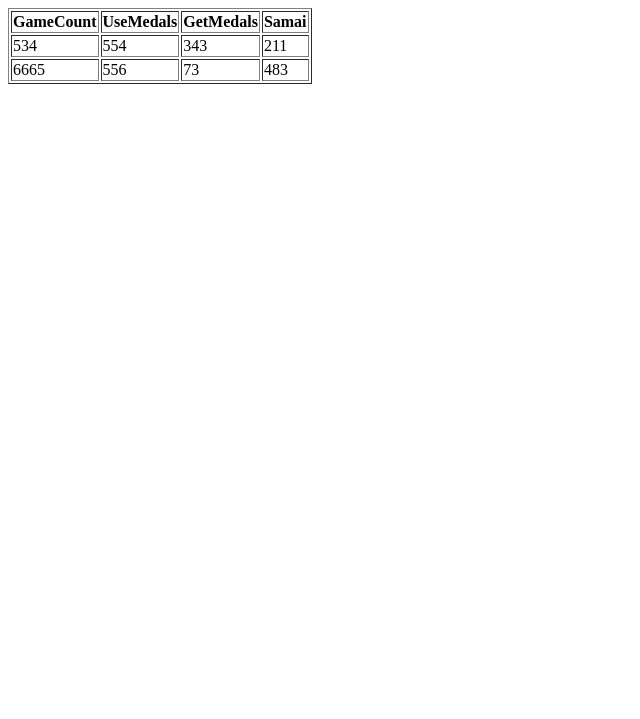
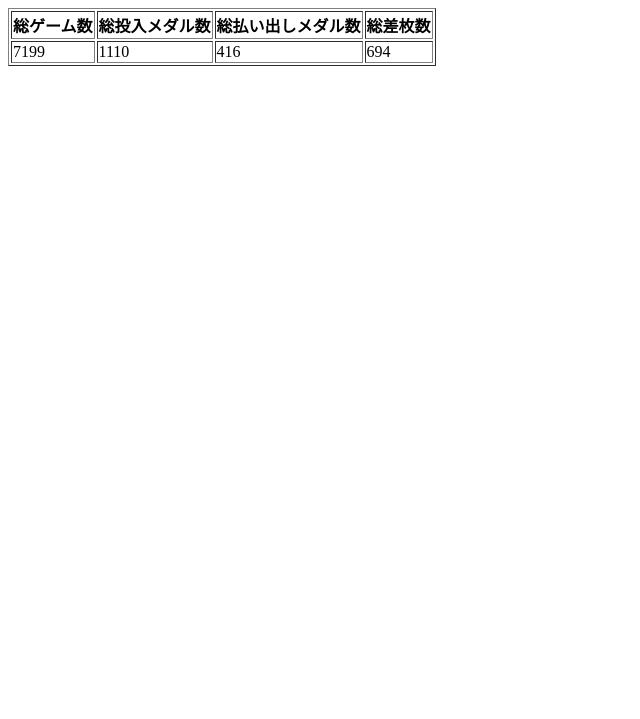
Before and after one commit to Techdanc5/Minnade_Umineko_100persent, a plain HTML site: page docs/index.html in a window 1280 px wide. Shown: the part 81-800 px from the top of the page, without its empty margins (0-640 px from the left). Drawn offline with Linux system fonts and the light colour scheme.

Commit message:
make Runner.py

```diff
--- a/docs/index.html
+++ b/docs/index.html
@@ -2,31 +2,25 @@
 <html lang="ja">
 <head>
 <meta charset="UTF-8">
-<title>CSV データ公開</title>
+<title>みんなでうみねこ</title>
 </head>
 <body>
-<h1>CSV データ一覧</h1>
+<h1>みんなでうみねこ</h1>
 <table border="1" class="dataframe data-table">
   <thead>
     <tr style="text-align: right;">
-      <th>GameCount</th>
-      <th>UseMedals</th>
-      <th>GetMedals</th>
-      <th>Samai</th>
+      <th>総ゲーム数</th>
+      <th>総投入メダル数</th>
+      <th>総払い出しメダル数</th>
+      <th>総差枚数</th>
     </tr>
   </thead>
   <tbody>
     <tr>
-      <td>534</td>
-      <td>554</td>
-      <td>343</td>
-      <td>211</td>
-    </tr>
-    <tr>
-      <td>6665</td>
-      <td>556</td>
-      <td>73</td>
-      <td>483</td>
+      <td>7199</td>
+      <td>1110</td>
+      <td>416</td>
+      <td>694</td>
     </tr>
   </tbody>
 </table>
```
Also changed, not shown: 2 other files.
